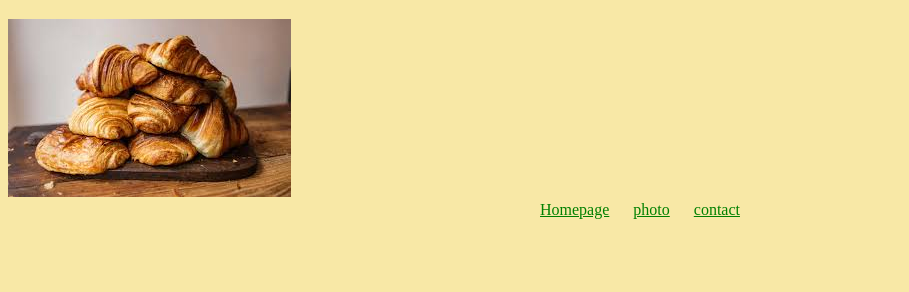
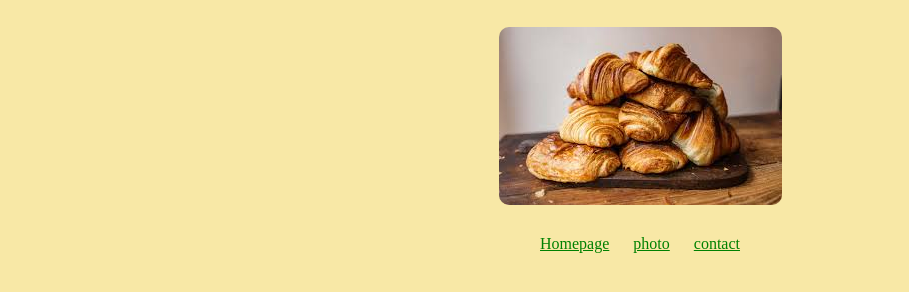
Before and after one commit to Narges-abbasii/Croissant, a plain HTML site: page photo.html in a window 1280 px wide. Shown: the part 62-354 px from the top of the page, without its empty margins (0-909 px from the left). Drawn offline with Linux system fonts and the light colour scheme.

Commit message:
updating style

```diff
--- a/css/style.css
+++ b/css/style.css
@@ -17,3 +17,9 @@ footer a {
   margin: 0 10px;
   color: green;
 }
+img {
+  max-width: 100%;
+  border-radius: 10px;
+  display: block;
+  margin: 30px auto;
+}
--- a/photo.html
+++ b/photo.html
@@ -11,7 +11,7 @@
     <img src="images/croissant.jpg" alt="" />
     <footer>
       <a href="/index.html">Homepage</a>
-      <a href="/">photo</a>
+      <a href="/photo.html">photo</a>
       <a href="/contact.html">contact</a>
     </footer>
   </body>
```
Also changed, not shown: contact.html (+1 -1 lines).
